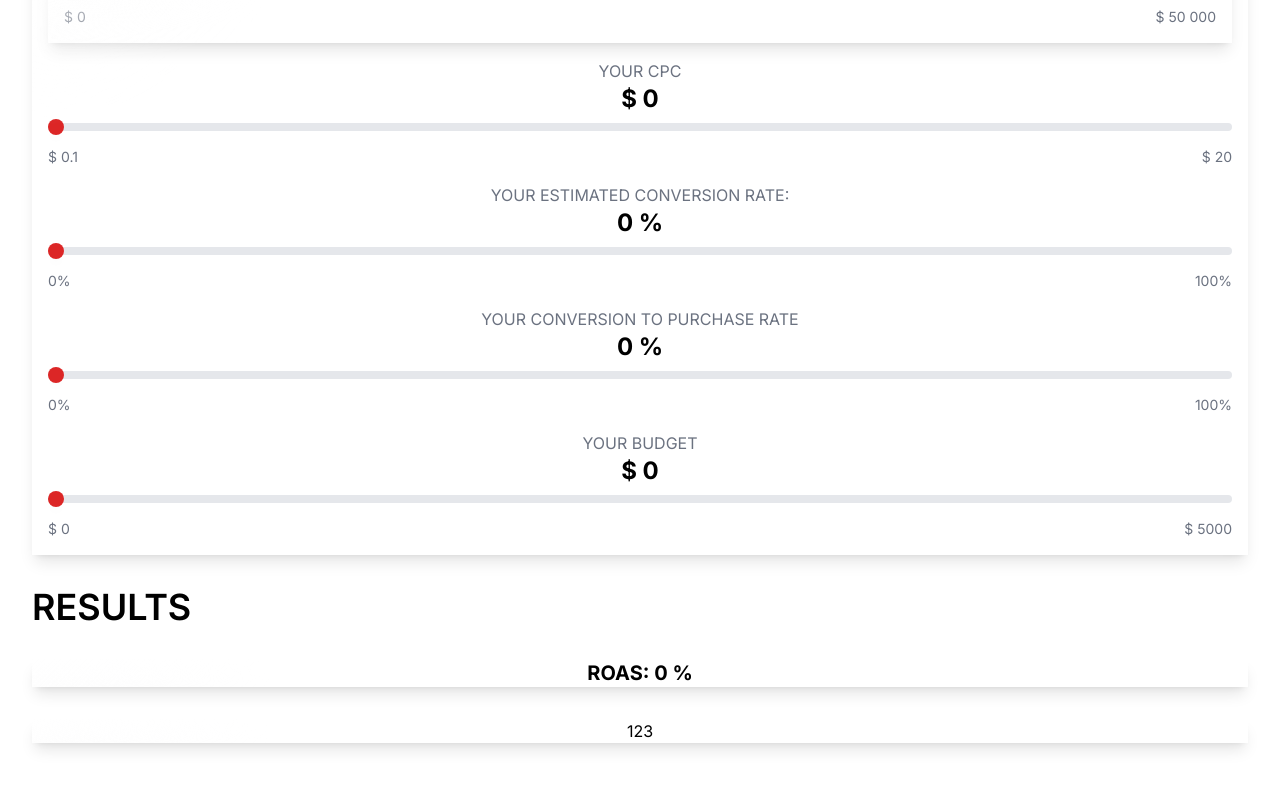
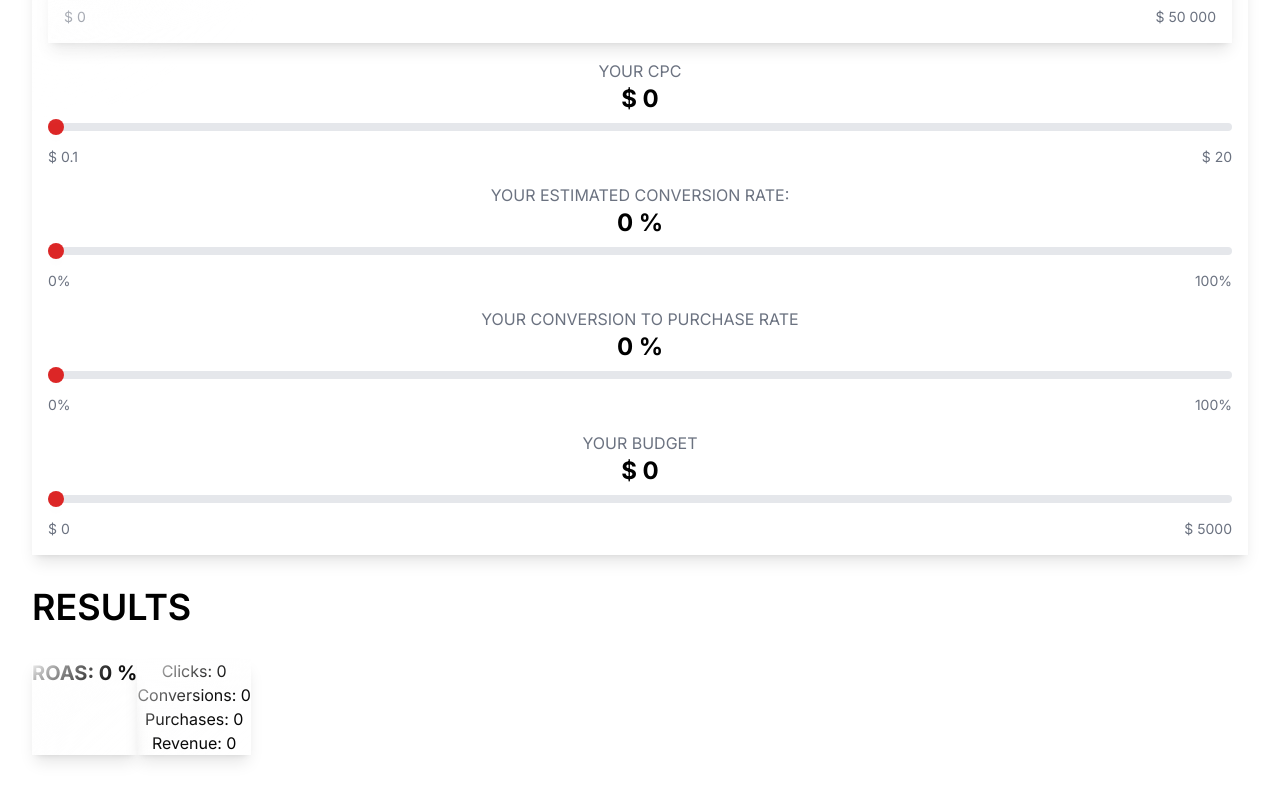
Before and after one commit to charles5991/cleverly-web, a Next.js app: page /projects in a window 1280 px wide. Shown: the part 522-1322 px from the top of the page. Built offline with nearby package versions, Linux system fonts and the light colour scheme; what tailwindcss-debug-screens would draw is missing.

Commit message:
Update page.tsx
add result content

```diff
--- a/app/projects/page.tsx
+++ b/app/projects/page.tsx
@@ -18,6 +18,10 @@ export default function ProjectsPage() {
   ]);
   const [averageSale, setAverageSale] = useState<[number]>([0]);
   const [roas, setRoas] = useState<number>(0);
+  const [clicks, setClicks] = useState<number>(0);
+  const [conversions, setConversions] = useState<number>(0);
+  const [purchases, setPurchases] = useState<number>(0);
+  const [revenue, setRevenue] = useState<number>(0);
 
   useEffect(() => {
     const budgetValue = budget[0];
@@ -34,14 +38,25 @@ export default function ProjectsPage() {
       averageSaleValue === 0
     ) {
       setRoas(0);
+      setClicks(0);
+      setConversions(0);
+      setPurchases(0);
+      setRevenue(0);
       return;
     }
 
-    const clicks = budgetValue / cpcValue;
-    const conversions = clicks * (conversionRateValue / 100);
-    const purchases = conversions * (conversionToPurchaseValue / 100);
-    const revenue = purchases * averageSaleValue;
+    const calculatedClicks = budgetValue / cpcValue;
+    const calculatedConversions =
+      calculatedClicks * (conversionRateValue / 100);
+    const calculatedPurchases =
+      calculatedConversions * (conversionToPurchaseValue / 100);
+    const calculatedRevenue = calculatedPurchases * averageSaleValue;
 
+    setClicks(calculatedClicks);
+    setConversions(calculatedConversions);
+    setPurchases(calculatedPurchases);
+    setRevenue(calculatedRevenue);
+    setRoas((calculatedRevenue / budgetValue) * 100);
     setRoas((revenue / budgetValue) * 1);
   }, [budget, cpc, conversionRate, conversionToPurchase, averageSale]);
 
@@ -215,11 +230,18 @@ export default function ProjectsPage() {
             </h2>
           </div>
 
-          <div className="flex flex-col w-full gap-8  mx-auto border-t border-gray-900/10  lg:mx-0  lg:border-t-0 ">
-            <Card>
-              <p className="text-xl font-bold">ROAS: {roas.toFixed(0)} %</p>
-            </Card>
-            <Card>123</Card>
+          <div className="flex flex-row w-full  mx-auto border-t border-gray-900/10  lg:mx-0  lg:border-t-0 ">
+              <Card>
+                <div className="max-w-5xl">
+                <p className="text-xl font-bold">ROAS: {roas.toFixed(0)} %</p>
+                </div>
+              </Card>
+              <Card>
+                <p>Clicks: {clicks.toFixed(0)}</p>
+                <p>Conversions: {conversions.toFixed(0)}</p>
+                <p>Purchases: {purchases.toFixed(0)}</p>
+                <p>Revenue: {revenue.toFixed(0)}</p>
+              </Card>
           </div>
         </div>
         <div className="hidden w-full h-px md:block bg-white" />
```
